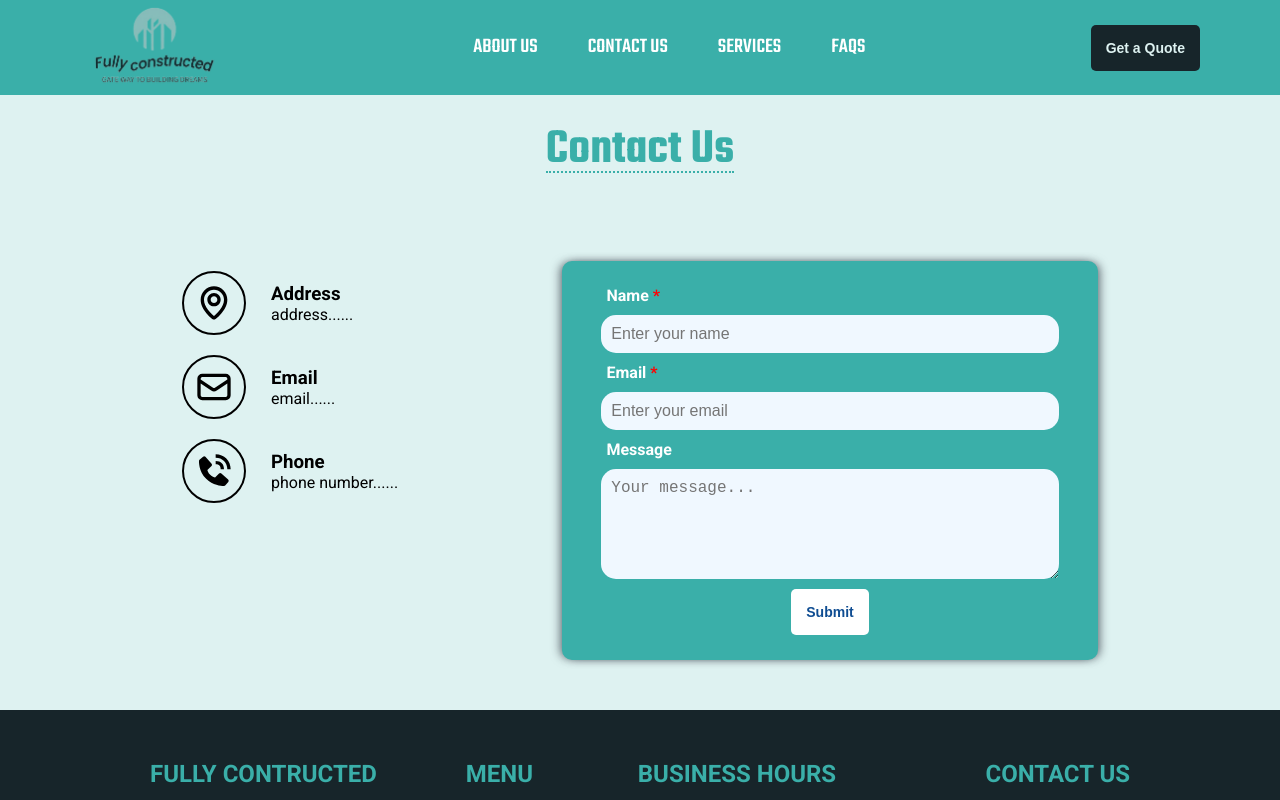
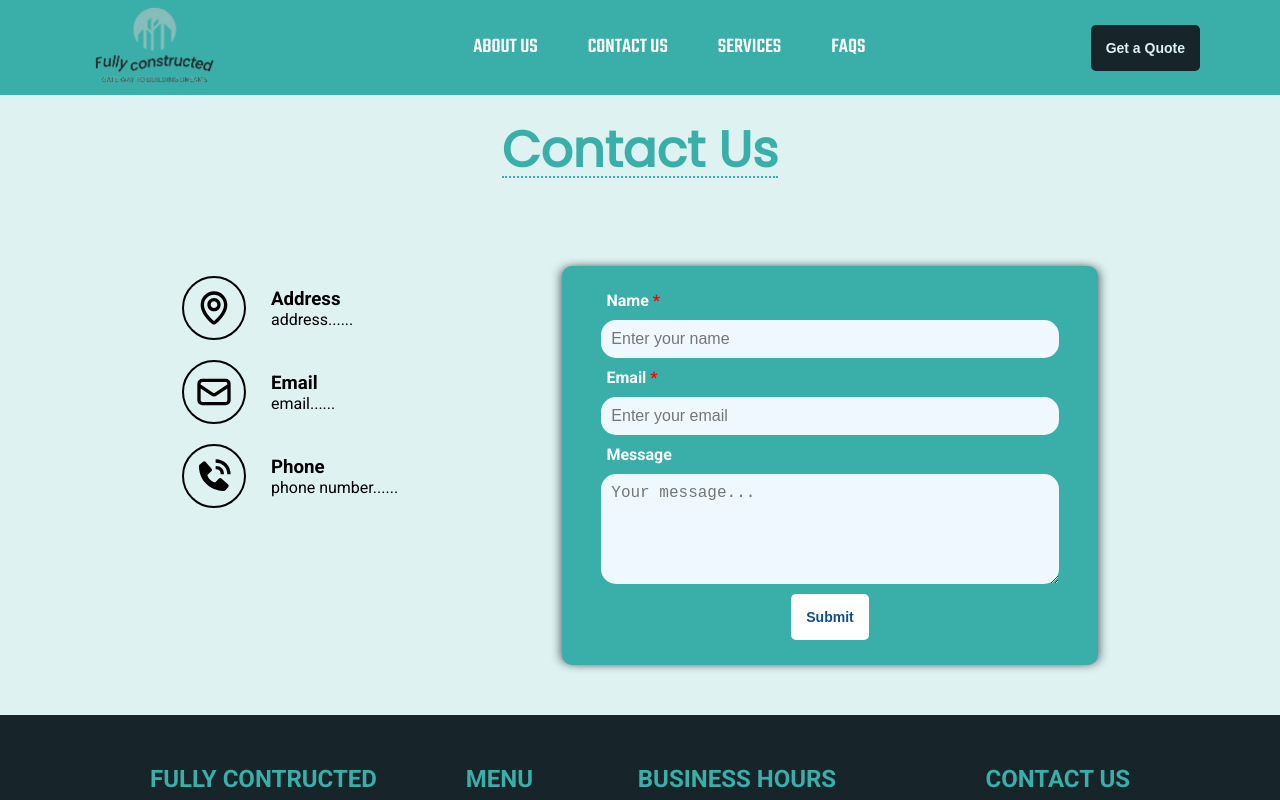
Before and after one commit to Wahaj-Ali/construction-web, a React (Create React App) app: page /contact_us in a window 1280 px wide. Shown: the top 800 px of the page. Built offline with nearby package versions, Linux system fonts and the light colour scheme.

Commit message:
Update ContactUs.css

```diff
--- a/src/Pages/ContactUs/ContactUs.css
+++ b/src/Pages/ContactUs/ContactUs.css
@@ -10,10 +10,11 @@
 }
 
 .contactHeading h1 {
+  padding-bottom: 5px;
   border-bottom: 2px dotted;
   /* margin: 0; */
   color: #3aafa9;
-  font-family: 'Teko';
+  font-family: 'Poppins', sans-serif;
   font-weight: 600;
   font-size: 50px;
   line-height: 42px;
```
